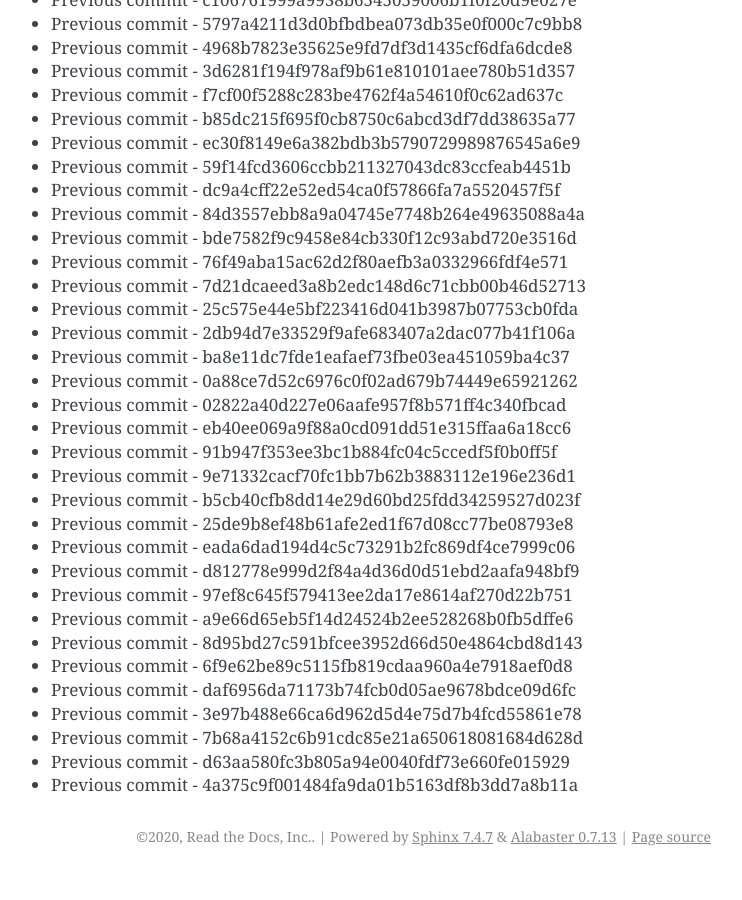
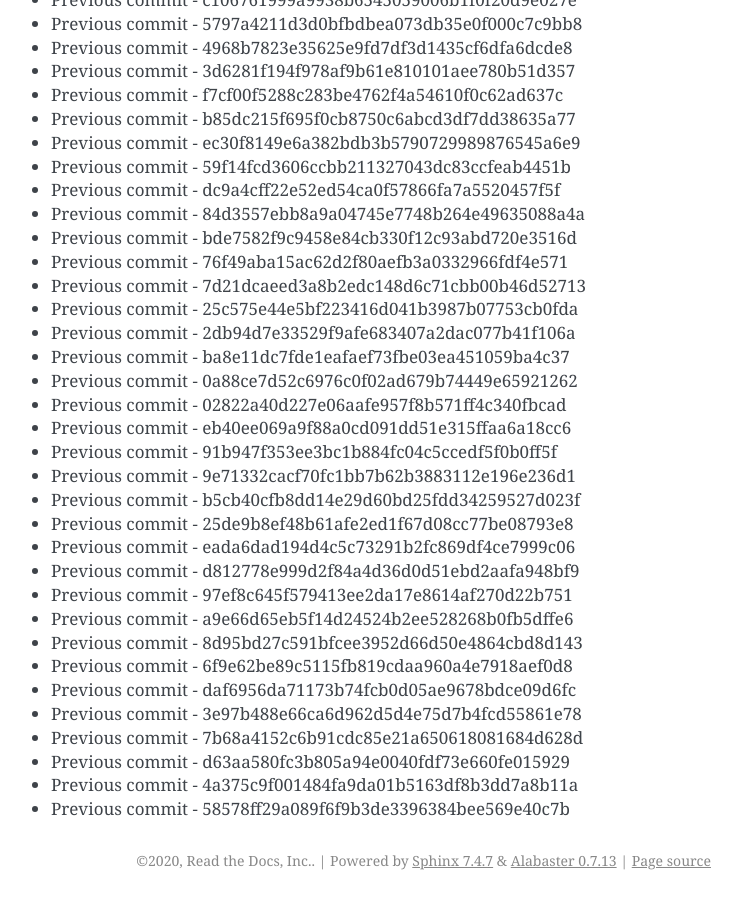
Before and after one commit to readthedocs/rtd-git-stresstest, a Sphinx documentation site: the page built from docs/updates.rst, in a window 1280 px wide and 900 px high, scrolled down 9151 px. Shown: the whole window, without its empty margins (399-1141 px from the left). Built offline with Sphinx 7.4.7, drawn with Linux system fonts in a browser that asks for light colours; before the commit the page ends 10027 px from its top, so only the background shows below that.

Commit message:
Generating commit from previous: 58578ff29a089f6f9b3de3396384bee569e40c7b

```diff
--- a/docs/updates.rst
+++ b/docs/updates.rst
@@ -416,3 +416,4 @@ It can be tested for any performance characteristics.
 * Previous commit - 7b68a4152c6b91cdc85e21a650618081684d628d
 * Previous commit - d63aa580fc3b805a94e0040fdf73e660fe015929
 * Previous commit - 4a375c9f001484fa9da01b5163df8b3dd7a8b11a
+* Previous commit - 58578ff29a089f6f9b3de3396384bee569e40c7b
```
